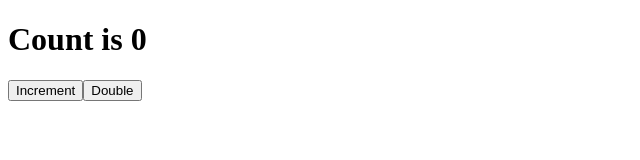
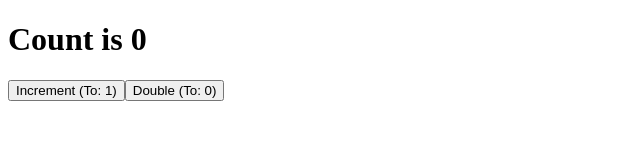
Before and after one commit to AfaanBilal/pulse, a website built with Vite: page index.html in a window 1280 px wide. Shown: the whole page, without its empty margins (0-640 px from the left). Built offline with nearby package versions, Linux system fonts and the light colour scheme.

Commit message:
✨ Multiple monitors

```diff
--- a/src/main.ts
+++ b/src/main.ts
@@ -13,11 +13,11 @@ const h1 = document.createElement("h1");
 createMonitor(() => h1.innerText = `Count is ${count()}`);
 
 const btn = document.createElement("button");
-btn.innerText = "Increment";
+createMonitor(() => btn.innerText = `Increment (To: ${count() + 1})`);
 btn.onclick = () => setCount(count() + 1);
 
 const btnDouble = document.createElement("button");
-btnDouble.innerText = "Double";
+createMonitor(() => btnDouble.innerText = `Double (To: ${count() * 2})`);
 btnDouble.onclick = () => setCount(count() * 2);
 
 document.body.append(h1, btn, btnDouble);
```
Also changed, not shown: docs/index.html (+1 -1 lines), 2 other files.
